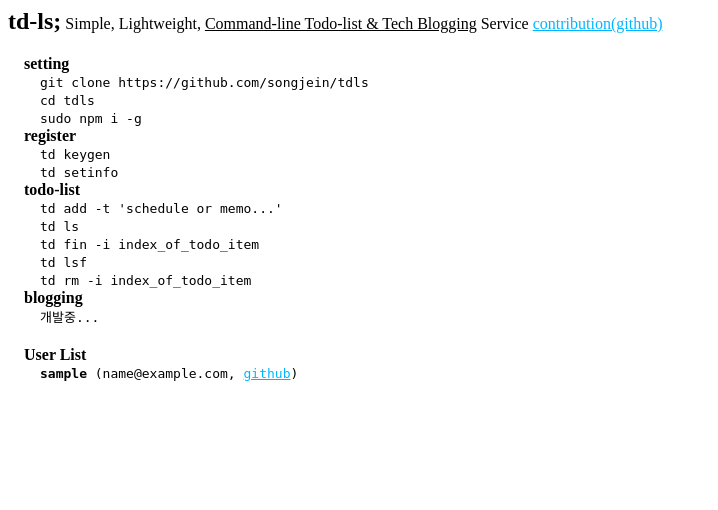
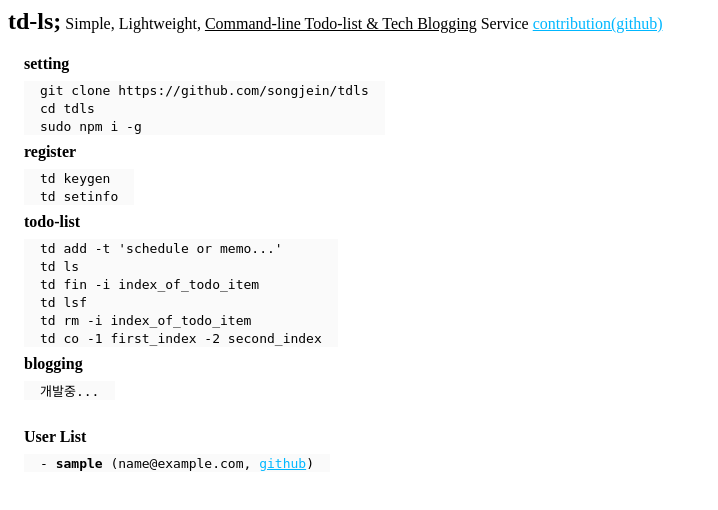
Before and after one commit to songjein/tdls, a Node server app: page / in a window 1280 px wide. Shown: the top 510 px of the page, without its empty margins (0-718 px from the left). Run offline with Node 20, Linux system fonts and the light colour scheme; tables that the repository leaves empty hold one stand-in row (values such as "Sample post"); some libraries are stand-ins or nearby versions.

Commit message:
update index

```diff
--- a/webservice/views/index.ejs
+++ b/webservice/views/index.ejs
@@ -5,7 +5,10 @@
     <link rel='stylesheet' href='/stylesheets/style.css' />
 		<style>
 			.code-block {
-				padding-left: 1rem;
+				display: inline-block;
+				margin: 0.5rem 0;
+				padding: 0 1rem;
+				background: rgb(250,250,250);
 			}
 			.container {
 				padding-left: 1rem;
@@ -47,6 +50,7 @@
 						td fin -i index_of_todo_item <br>
 						td lsf <br>
 						td rm -i index_of_todo_item <br>
+						td co -1 first_index -2 second_index<br>
 					</code>
 				</div>
 			</div>
@@ -63,11 +67,11 @@
 			<div style='height:20px;'></div>
 
 			<div>
-				<b>User List</b>
+				<b>User List</b> <br>
 				<div class='code-block'>
 					<code>
 						<% for (let i = 0 ; i < users.length; i++) { %>
-							<b><%= users[i].nickName %></b> (<%= users[i].email %>, <a href="<%= users[i].githubUrl %>" target="_blank">github</a>) <br>
+							- <b><%= users[i].nickName %></b> (<%= users[i].email %>, <a href="<%= users[i].githubUrl %>" target="_blank">github</a>) <br>
 						<% } %>
 					</code>
 				</div>
```
